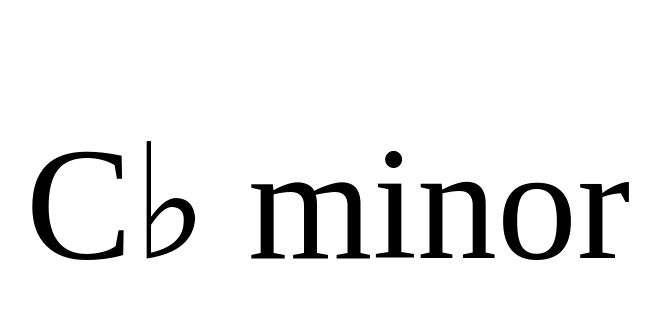
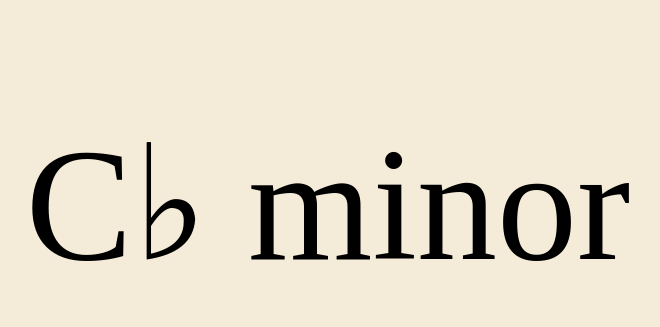
Before and after one commit to jeromejaglale/music-random-key, a plain HTML site: page index.html in a window 1280 px wide. Shown: the part 196-523 px from the top of the page, without its empty margins (312-972 px from the left). Drawn offline with Linux system fonts and the light colour scheme.

Commit message:
Use gentle yellow as background

```diff
--- a/css/main.css
+++ b/css/main.css
@@ -13,7 +13,6 @@ html, body {
 }
 
 body {
-  line-height: 1.5;
   -webkit-font-smoothing: antialiased;
 }
 
@@ -39,6 +38,7 @@ body {
   display: flex;
   flex-direction: row;
   justify-contents: center;
+  background-color: #f4ecd8;
 }
 
 #key {
```
